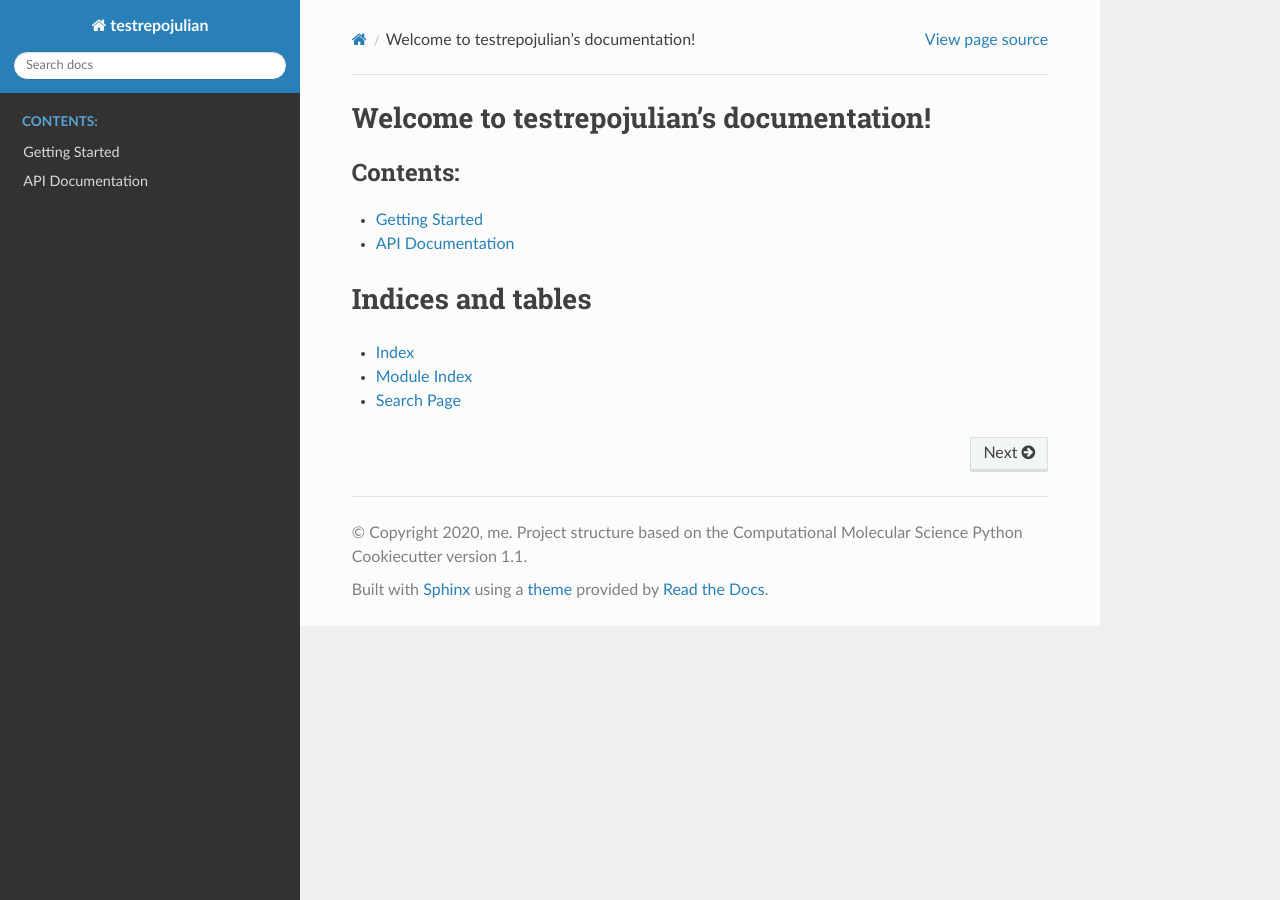
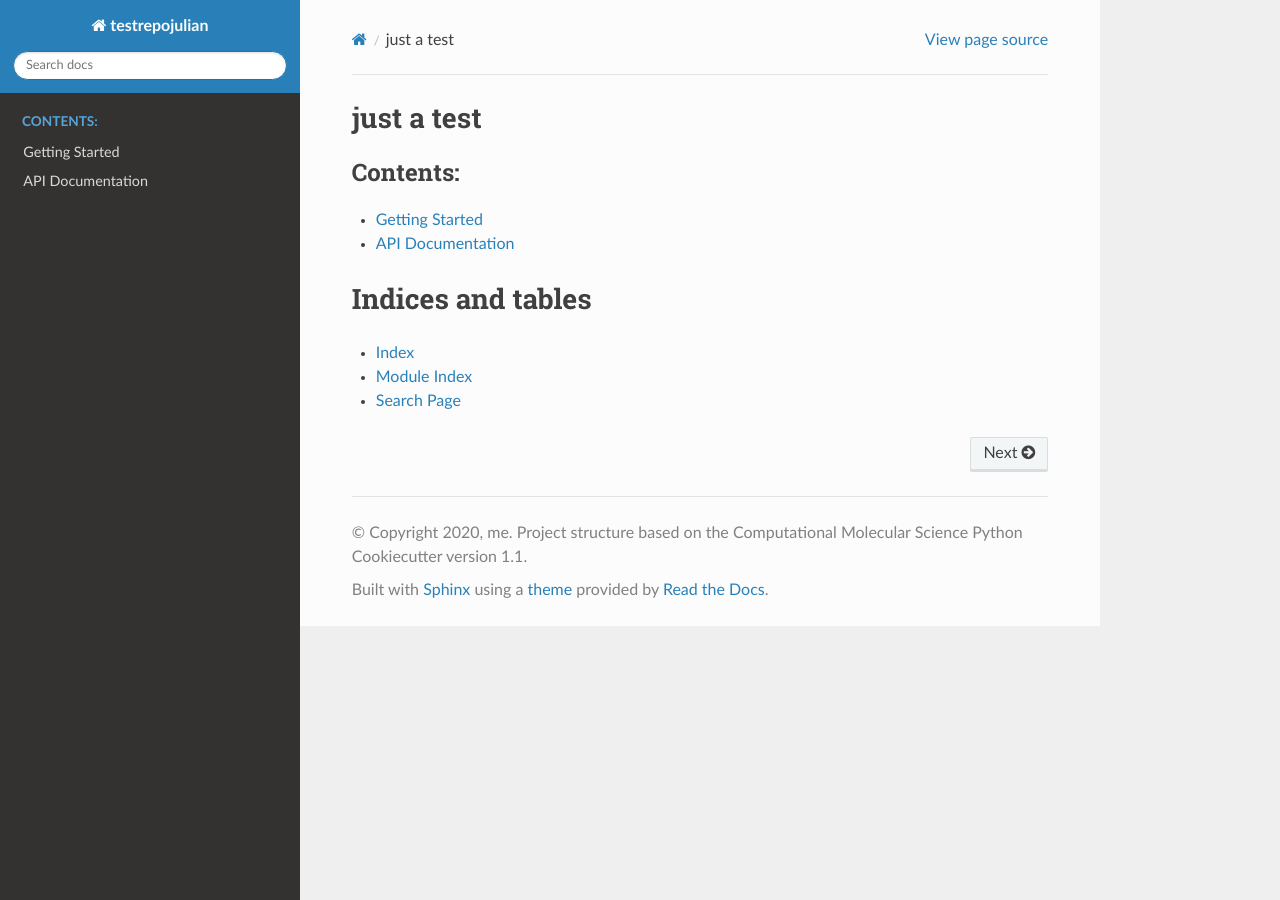
Before and after one commit to pipaj97/testrepojulian, a Sphinx documentation site: the page built from docs/index.rst, in a window 1280 px wide. Built offline with Sphinx 7.4.7 and the Read the Docs theme 2.0.0, drawn with Linux system fonts in a browser that asks for light colours; the version number could not be read and is left out.

Commit message:
test_doc

```diff
--- a/docs/index.rst
+++ b/docs/index.rst
@@ -3,7 +3,7 @@
    You can adapt this file completely to your liking, but it should at least
    contain the root `toctree` directive.
 
-Welcome to testrepojulian's documentation!
+just a test
 =========================================================
 
 .. toctree::
```
